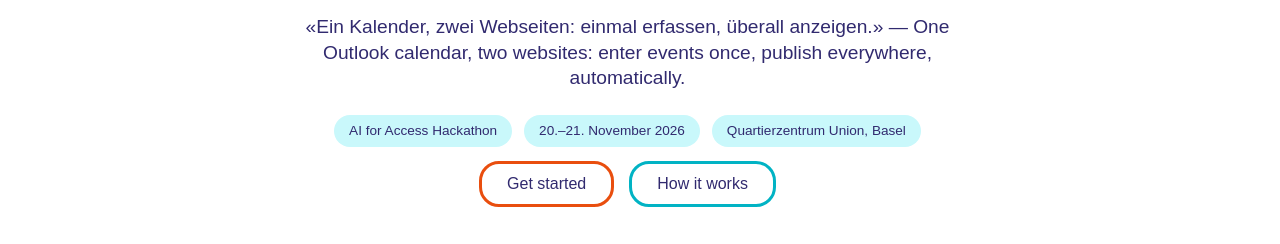
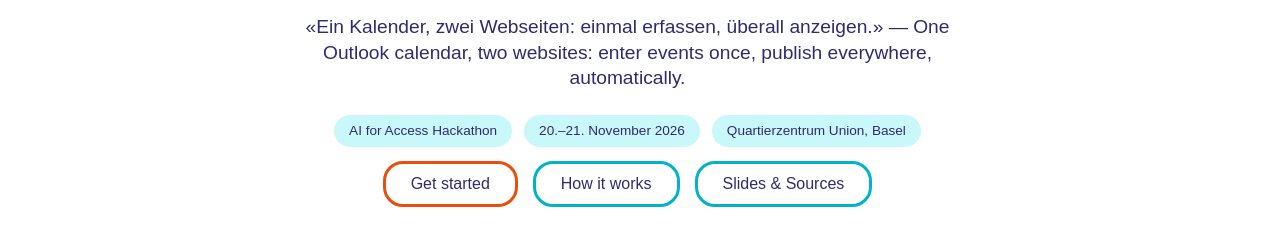
Before and after one commit to we-art-o-nauts/enter-once, a plain HTML site: page index.html in a window 1280 px wide. Shown: the part 253-497 px from the top of the page. Drawn offline with Linux system fonts and the light colour scheme; a web font is replaced by a local one.

Commit message:
Link in website

```diff
--- a/index.html
+++ b/index.html
@@ -134,6 +134,7 @@
       <div class="button-row">
         <a class="button orange" href="#start">Get started</a>
         <a class="button" href="#solution">How it works</a>
+        <a class="button black" href="https://github.com/we-art-o-nauts/enter-once/blob/main/PRESENTATION.pdf">Slides & Sources</a>
       </div>
     </header>
 
```
